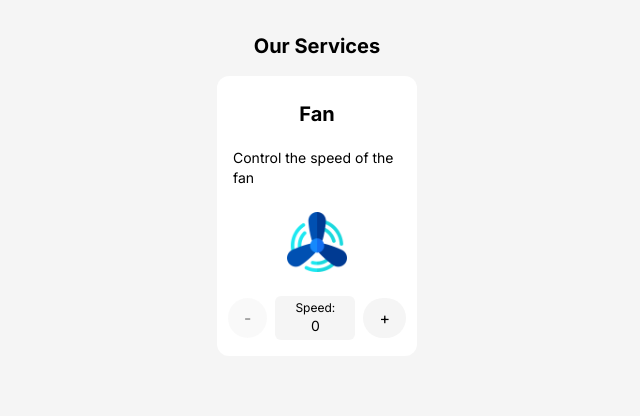
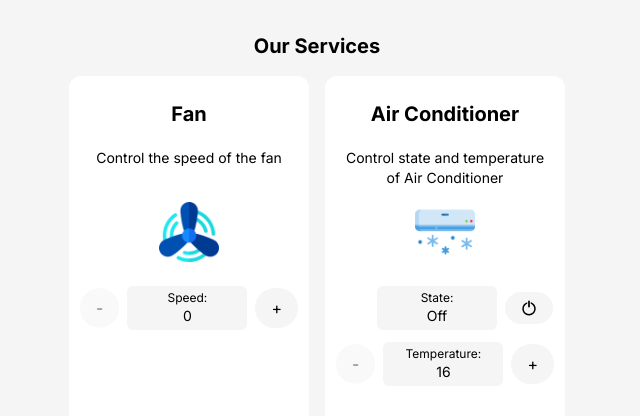
Before and after one commit to saurav1729/konnex-hackathon, a Next.js app: page / in a window 1280 px wide. Shown: the top 416 px of the page, without its empty margins (323-963 px from the left). Built offline with nearby package versions, Linux system fonts and the light colour scheme.

Commit message:
ac component

```diff
--- a/package.json
+++ b/package.json
@@ -15,6 +15,7 @@
     "next": "14.1.3",
     "react": "^18",
     "react-dom": "^18",
+    "react-icons": "^5.0.1",
     "tailwind-merge": "^2.2.2",
     "tailwindcss-animate": "^1.0.7"
   },
--- /dev/null
+++ b/src/components/AirCondtioner.jsx
@@ -0,0 +1,61 @@
+"use client"
+import Image from 'next/image'
+import React, { useState } from 'react'
+import { GiPowerButton } from "react-icons/gi";
+
+const AirConditioner = () => {
+    const [temperature, setTemperature]=useState(16)
+    const [state, setState]=useState(0);
+
+    const handleClick=()=>{
+        if(state===0){
+            setState(1);
+        }
+        else{
+            setState(0);
+        }
+    }
+
+    const handleClickPlus=()=>{
+        if(temperature<30){
+            setTemperature((val)=>(val+1));
+        }
+    }
+    const handleClickMinus=()=>{
+        if(temperature>16){
+            setTemperature((val)=>(val-1));
+        }
+    }
+  return (
+    <div className='w-[240px] bg-white rounded-xl p-4 flex flex-col items-center gap-3 bg-[white] h-[360px]'>
+        <div className='font-popins font-bold text-black text-xl text-center my-2'>Air Conditioner</div>
+        <div className='font-popins text-sm text-black text-center h-[30px]'>Control state and temperature of Air Conditioner</div>
+        <div className='flex justify-center items-center w-[60px] h-[60px] m-3'>
+            <Image src='/images/ac.png' height={100} width={100} className='h-100 w-100'/>
+        </div>
+     <div className='flex items-center justify-center gap-2'>
+        <button className={`rounded-full p-2 px-4 opacity-50 cursor-not-allowed':'opacity:100  `} ></button>
+        <div className='rounded-md px-5 py-1 bg-color-1 w-[120px] mx-auto'>
+        <div className='flex flex-col justify-center items-center'>
+                    <div className='text-xs font-popins flex justify-start'>State:</div>
+                    <div className='text-sm font-popins flex justify-center'>{state===0?'Off':'On'}</div>
+                </div>
+            </div>
+            <button className={`rounded-full p-2 px-4 bg-color-1 opacity:100 cursor-pointer `} onClick={handleClick} ><GiPowerButton/></button>
+        </div>
+        <div className='flex items-center justify-center gap-2'>
+        <button className={`rounded-full p-2 px-4 bg-color-1 ${temperature===16?'opacity-50 cursor-not-allowed':'opacity:100 cursor-pointer'} `} onClick={handleClickMinus} disabled={temperature===16?true:false}>-</button>
+            <div className='rounded-md px-5 py-1 bg-color-1 w-[120px] mx-auto'>
+                <div className='flex flex-col justify-center items-center'>
+                    <div className='text-xs font-popins flex justify-start'>Temperature:</div>
+                    <div className='text-sm font-popins flex justify-center'>{temperature}</div>
+                </div>
+            </div>
+            <button className={`rounded-full p-2 px-4 bg-color-1 ${temperature===30?'opacity-50 cursor-not-allowed':'opacity:100 cursor-pointer'} `} onClick={handleClickPlus} disabled={temperature===30?true:false}>+</button>
+        </div>
+
+    </div>
+  )
+}
+
+export default AirConditioner;
--- a/src/components/Fan.jsx
+++ b/src/components/Fan.jsx
@@ -16,16 +16,16 @@ const Fan = () => {
         }
     }
   return (
-    <div className='w-[200px] bg-white rounded-xl p-4 flex flex-col items-center gap-3 bg-[white] '>
+    <div className='w-[240px] h-[360px] bg-white rounded-xl p-4 flex flex-col items-center gap-3 bg-[white] '>
         <div className='font-popins font-bold text-black text-xl text-center my-2'>Fan</div>
-        <div className='font-popins text-sm text-black '>Control the speed of the fan</div>
+        <div className='font-popins text-sm text-black h-[30px]'>Control the speed of the fan</div>
         <div className='flex justify-center items-center w-[60px] h-[60px] m-3'>
             <Image src='/images/fan.png' height={100} width={100} className='h-100 w-100'/>
         </div>
         <div className='flex items-center justify-center gap-2'>
         <button className={`rounded-full p-2 px-4 bg-color-1 ${speed===0?'opacity-50 cursor-not-allowed':'opacity:100 cursor-pointer'} `} onClick={handleClickMinus} disabled={speed===0?true:false}>-</button>
-            <div className='rounded-md px-5 py-1 bg-color-1 w-[80px]'>
-                <div>
+            <div className='rounded-md px-5 py-1 bg-color-1 w-[120px] mx-auto'>
+                <div className='flex flex-col justify-center items-center'>
                     <div className='text-xs font-popins flex justify-start'>Speed:</div>
                     <div className='text-sm font-popins flex justify-center'>{speed}</div>
                 </div>
--- a/src/components/Tools.jsx
+++ b/src/components/Tools.jsx
@@ -1,13 +1,15 @@
 import React from 'react'
 import Fan from './Fan'
+import AirConditioner from './AirCondtioner'
 
 const Tools = () => {
   return (
     <div>
         <div className='max-w-7xl bg-color-1 mx-auto p-4 '>
         <div className='text-xl font-popins font-bold text-center my-4'>Our Services</div>
-        <div className='flex flex-wrap justify-center items-center max-w-6xl mx-auto'>
+        <div className='flex flex-wrap justify-center items-center max-w-6xl mx-auto gap-4'>
             <Fan/>
+            <AirConditioner/>
 
         </div>
 
```
Also changed, not shown: 1 other file (tests, documents, lock files or other folders).
